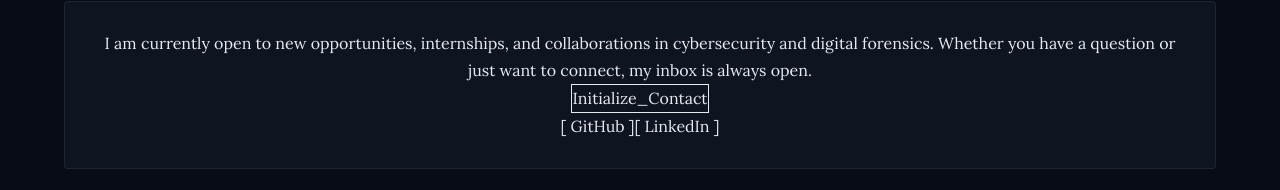
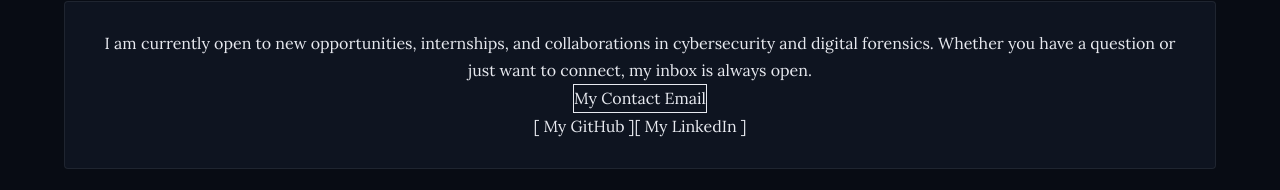
Before and after one commit to TrixyFF/Portfolio, a Next.js app: page / in a window 1280 px wide. Shown: the part 7904-8094 px from the top of the page. Built offline with nearby package versions, Linux system fonts and the light colour scheme.

Commit message:
Fixed styling and spacing for contact button and social links

```diff
--- a/components/Contact.js
+++ b/components/Contact.js
@@ -15,7 +15,7 @@ export default function Contact() {
             href="mailto:trixyfaurefield@gmail.com"
             className="border border-accent text-accent px-8 py-4 rounded hover:bg-accent-dim transition-colors font-mono tracking-wider"
           >
-            Initialize_Contact
+            My Contact Email
           </a>
 
           {/* Social Links */}
@@ -26,15 +26,15 @@ export default function Contact() {
               rel="noopener noreferrer"
               className="text-zinc-500 hover:text-accent transition-colors"
             >
-              [ GitHub ]
+              [ My GitHub ]
             </a>
             <a
-              href="https://www.linkedin.com/in/trixy-faure-field"
+              href="https://www.linkedin.com/in/trixy-faure-field/"
               target="_blank"
               rel="noopener noreferrer"
               className="text-zinc-500 hover:text-accent transition-colors"
             >
-              [ LinkedIn ]
+              [ My LinkedIn ]
             </a>
           </div>
         </div>
```
